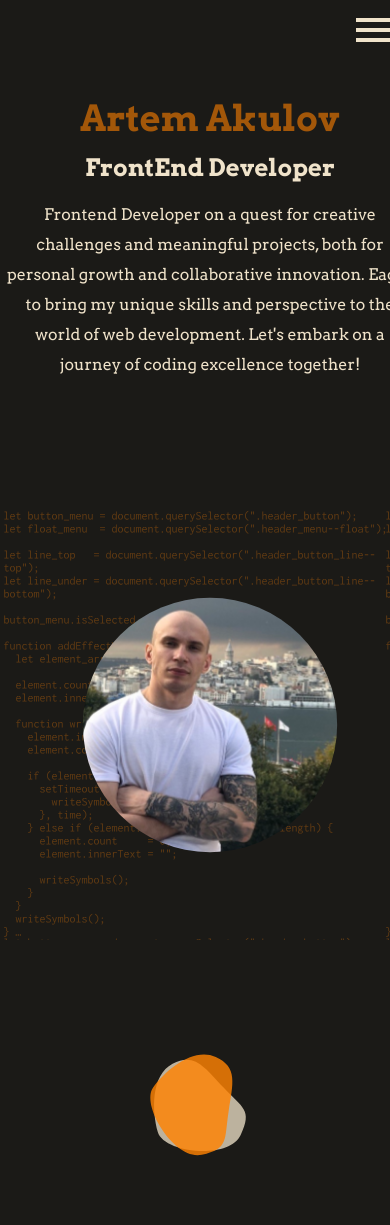
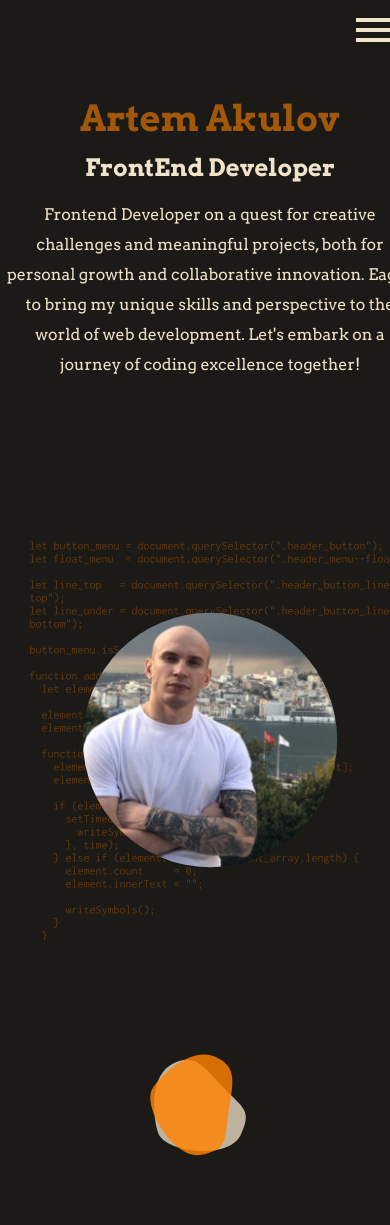
Before and after one commit to artyomakulov/cv, a React (Create React App) app: page / in a window 390 px wide. Shown: the top 1225 px of the page. Built offline with nearby package versions, Linux system fonts and the light colour scheme.

Commit message:
fix size of bg

```diff
--- a/src/components/Main/Main.module.css
+++ b/src/components/Main/Main.module.css
@@ -111,8 +111,8 @@
 
   .background {
     margin-top: 60px;
-    width: 413px;
-    height: 430px;
+    width: 360px;
+    height: 400px;
     background-image: url("../../ulits/images/backgroundmobile.svg");
   }
   .photocontainer {
```
